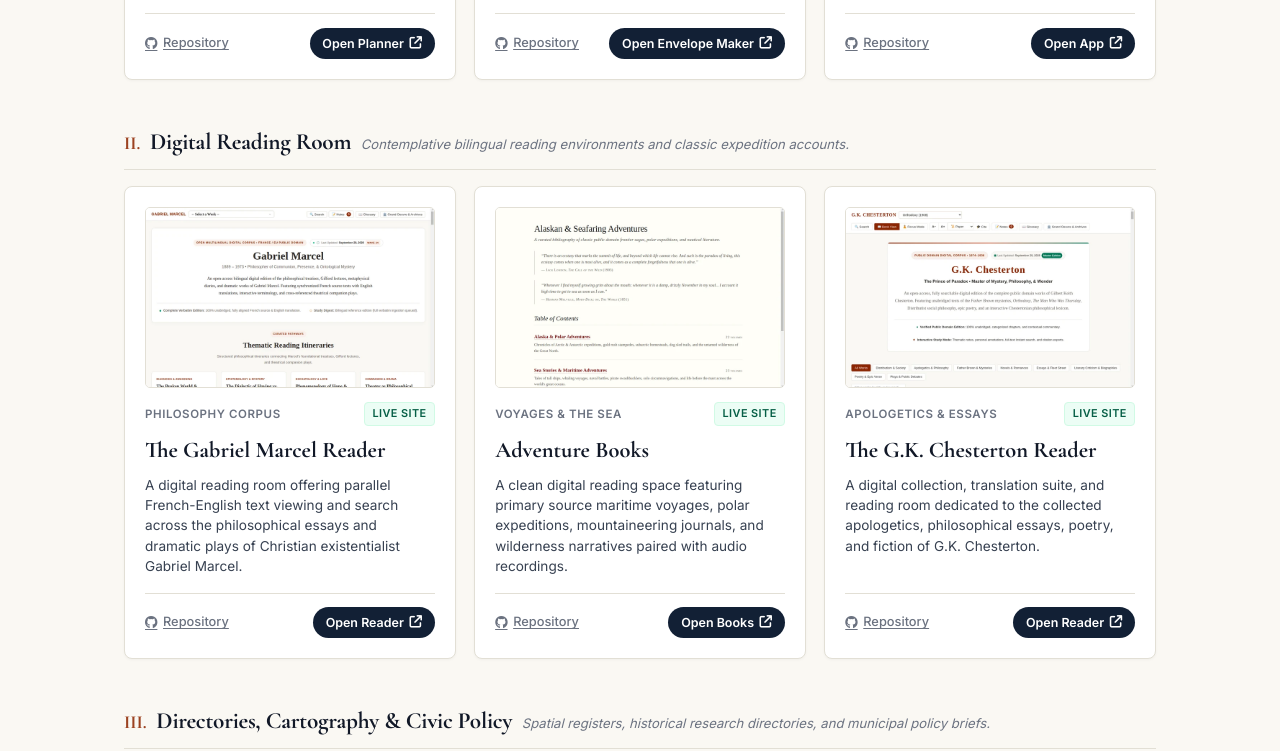
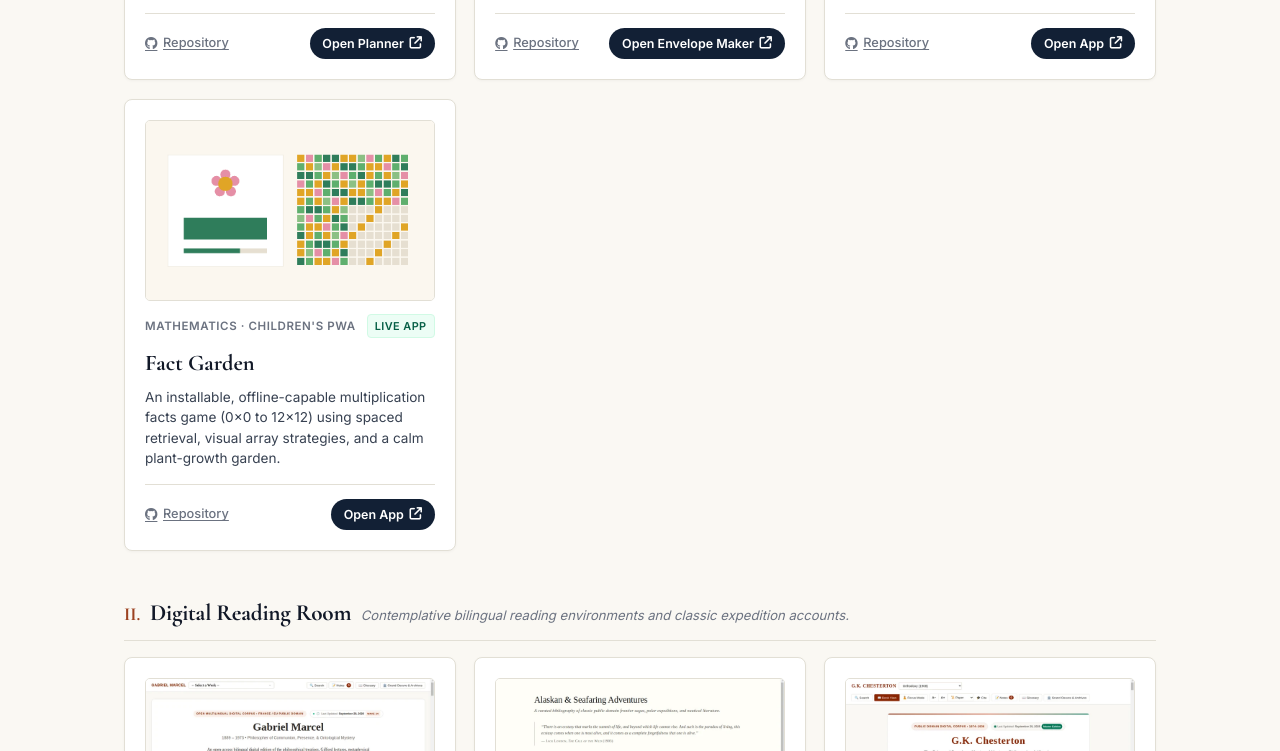
Before and after one commit to thecorcoran/thecorcoran.github.io, a plain HTML site: page index.html in a window 1280 px wide. Shown: the part 1496-2247 px from the top of the page. Drawn offline with nearby package versions, Linux system fonts and the light colour scheme.

Commit message:
Add Fact Garden to Curriculums and Supports

```diff
--- a/index.html
+++ b/index.html
@@ -94,10 +94,10 @@
       <!-- FILTER TABS -->
       <div class="filter-bar" role="tablist" aria-label="Project categories">
         <button class="filter-pill active" data-category="all" role="tab" aria-selected="true">
-          All Works <span class="pill-count" id="count-all">15</span>
+          All Works <span class="pill-count" id="count-all">16</span>
         </button>
         <button class="filter-pill" data-category="curriculum" role="tab" aria-selected="false">
-          Curriculums and Supports <span class="pill-count">6</span>
+          Curriculums and Supports <span class="pill-count">7</span>
         </button>
         <button class="filter-pill" data-category="reading" role="tab" aria-selected="false">
           Digital Reading Room <span class="pill-count">3</span>
@@ -317,6 +317,39 @@
                   <i class="fa-brands fa-github"></i> Repository
                 </a>
                 <a href="https://thecorcoran.github.io/StoryDesk/" target="_blank" rel="noopener noreferrer" class="btn-action">
+                  <span>Open App</span>
+                  <i class="fa-solid fa-arrow-up-right-from-square"></i>
+                </a>
+              </div>
+            </article>
+
+            <!-- 7. FACT GARDEN -->
+            <article class="project-card" data-category="curriculum" data-keywords="fact garden multiplication facts math times tables pwa kids offline spaced repetition leitner garden strategies visual arrays">
+              <div class="card-thumb">
+                <a href="https://thecorcoran.github.io/factgarden/" target="_blank" rel="noopener noreferrer" tabindex="-1" aria-hidden="true">
+                  <img src="assets/previews/fact-garden.png" alt="Fact Garden preview" loading="lazy" class="thumb-img" width="800" height="500">
+                </a>
+              </div>
+
+              <div class="card-main">
+                <div class="card-meta-line">
+                  <span class="badge-tag">Mathematics · Children's PWA</span>
+                  <span class="badge-status live-status">Live App</span>
+                </div>
+                <h4 class="project-title">
+                  <a href="https://thecorcoran.github.io/factgarden/" target="_blank" rel="noopener noreferrer">
+                    Fact Garden
+                  </a>
+                </h4>
+                <p class="project-description">
+                  An installable, offline-capable multiplication facts game (0×0 to 12×12) using spaced retrieval, visual array strategies, and a calm plant-growth garden.
+                </p>
+              </div>
+              <div class="card-footer">
+                <a href="https://github.com/thecorcoran/factgarden" target="_blank" rel="noopener noreferrer" class="link-repo">
+                  <i class="fa-brands fa-github"></i> Repository
+                </a>
+                <a href="https://thecorcoran.github.io/factgarden/" target="_blank" rel="noopener noreferrer" class="btn-action">
                   <span>Open App</span>
                   <i class="fa-solid fa-arrow-up-right-from-square"></i>
                 </a>
```
Also changed, not shown: assets/previews/fact-garden.png (added).
